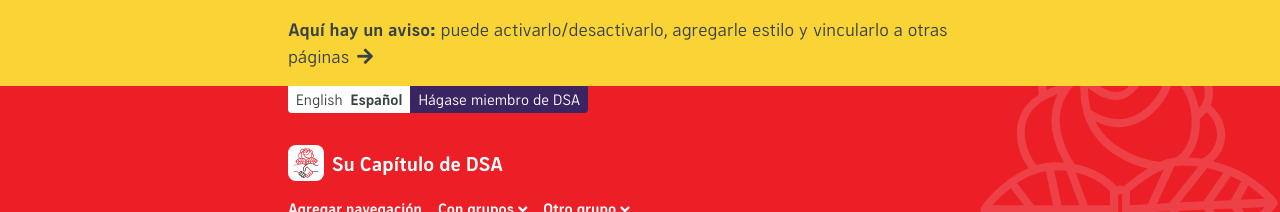
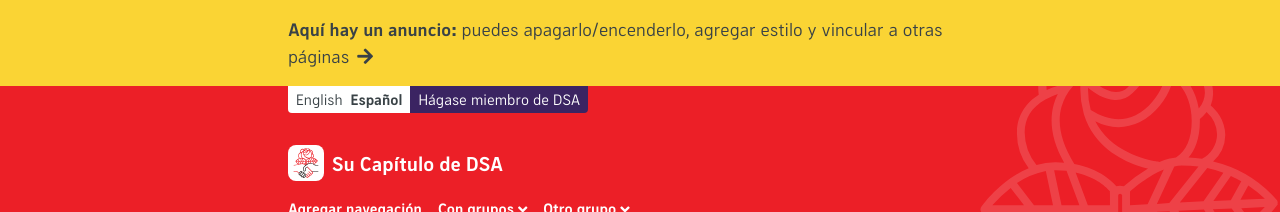
Before and after one commit to ChicagoDSA/haymarket, a Jekyll site: the page built from _pages/es/otra-pagina.md, in a window 1280 px wide. Shown: the top 212 px of the page. Built offline with Jekyll 4.4.1, drawn with Linux system fonts in a browser that asks for light colours; nearby versions of some CDN libraries; some web fonts are replaced; library files that are not in the unit come from our copies.

Commit message:
corrected announcement translation

```diff
--- a/_data/announcement.yml
+++ b/_data/announcement.yml
@@ -1,7 +1,7 @@
 # Add content here to enable a site-wide announcement
 text:
   en: "**Here's an announcement:** you can turn it off/on, add styling, and link to other pages"
-  es: "**Aquí hay un aviso:** puede activarlo/desactivarlo, agregarle estilo y vincularlo a otras páginas"
+  es: "**Aquí hay un anuncio:** puedes apagarlo/encenderlo, agregar estilo y vincular a otras páginas"
 url:
   default: # Apply a link to all languages
   en: another-page
```
